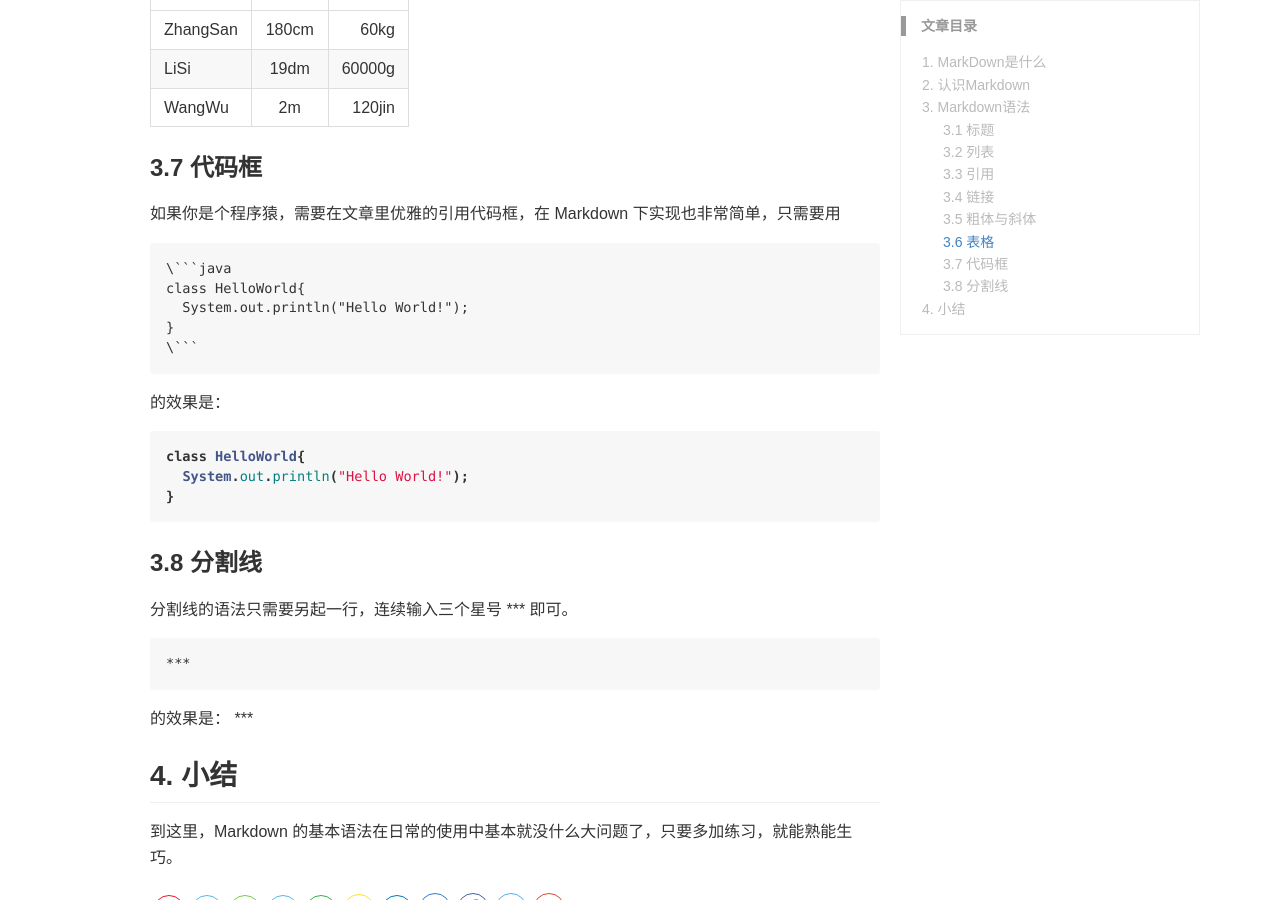
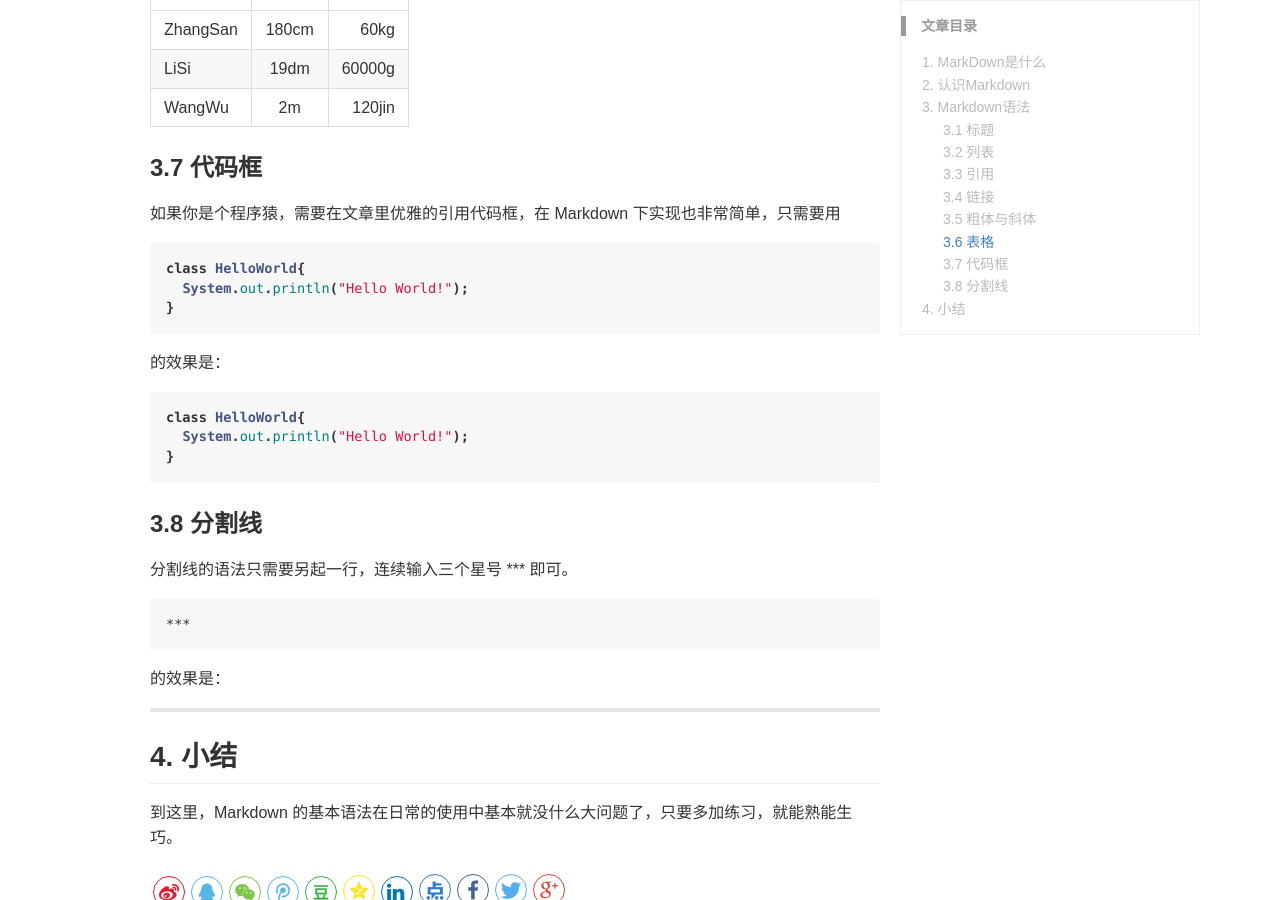
Before and after one commit to QiXingjun/QiXingjun.github.io, a Jekyll site: the page built from _posts/blog/2016-09-09-introduction-of-markdown.md, in a window 1280 px wide and 900 px high, scrolled down 2875 px. Built offline with Jekyll 4.4.1, drawn with Linux system fonts in a browser that asks for light colours; comment, search, counter and statistics services are not loaded.

Commit message:
Update 2016-09-09-introduction-of-markdown.md

````diff
--- a/_posts/blog/2016-09-09-introduction-of-markdown.md
+++ b/_posts/blog/2016-09-09-introduction-of-markdown.md
@@ -134,12 +134,11 @@ Markdown 的粗体和斜体也非常简单，用两个 * 包含一段文本就
 
 如果你是个程序猿，需要在文章里优雅的引用代码框，在 Markdown 下实现也非常简单，只需要用
 
-```
-\```java
+
+```java
 class HelloWorld{
   System.out.println("Hello World!");
 }
-\```
 ```
 
 的效果是：
@@ -159,6 +158,7 @@ class HelloWorld{
 ```
 
 的效果是：
+
 ***
 
 ## 4. 小结
````
